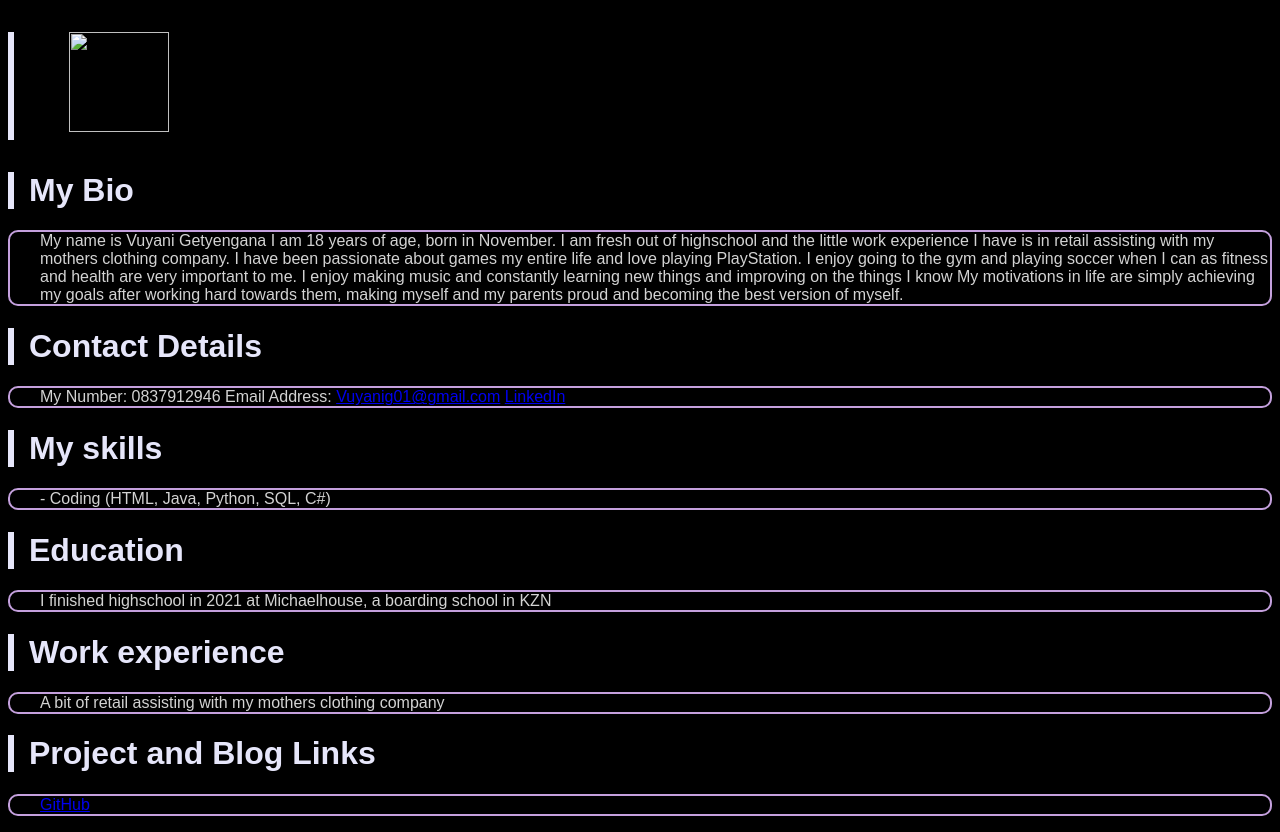
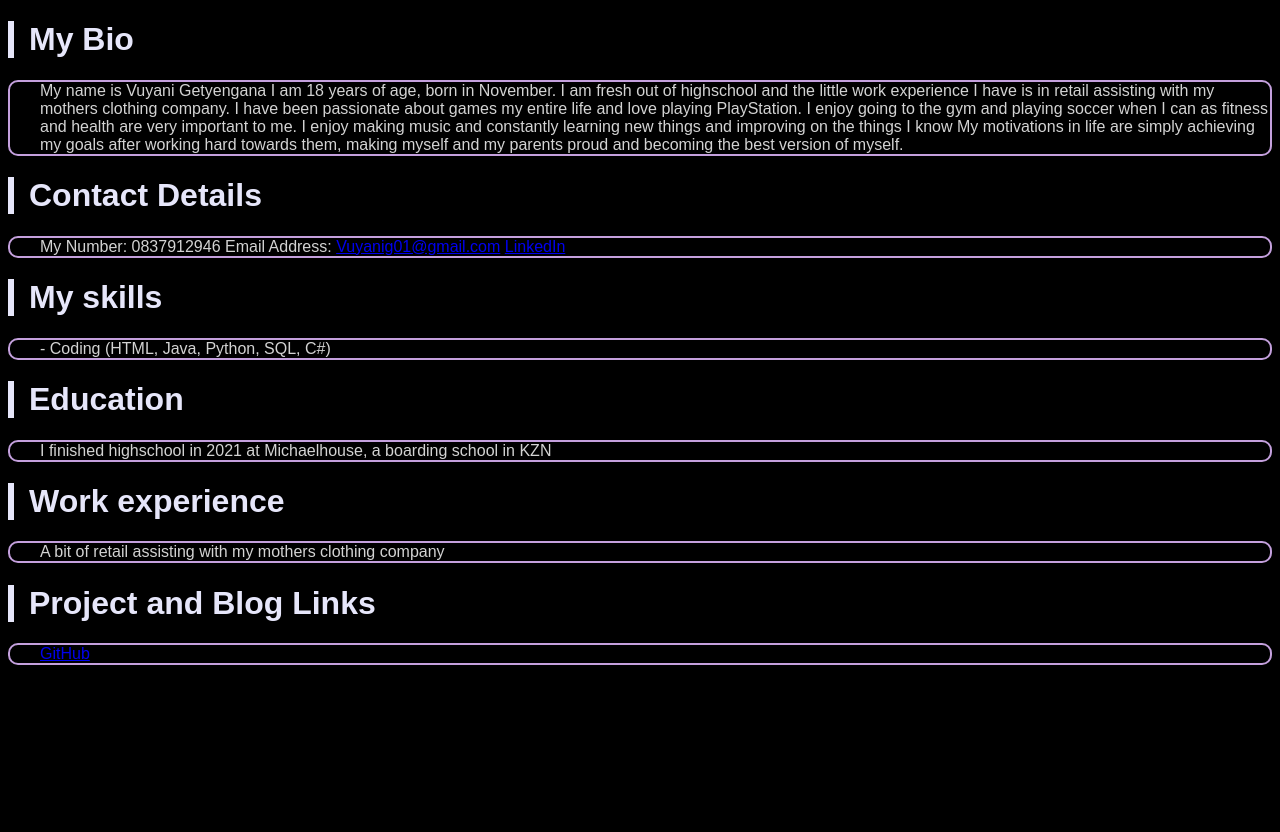
Before and after one commit to VuyaniG/MyCV, a plain HTML site: page index.html in a window 1280 px wide. After the commit the page ends 800 px from the top, so only its background shows below. Drawn offline with Linux system fonts and the light colour scheme.

Commit message:
Update index.html

```diff
--- a/index.html
+++ b/index.html
@@ -40,12 +40,7 @@ p {
 </head>
 <body>
 
-<h1>
-    <figure><img src="IMG/ME"
-    width = "100"
-    height = "100"
-    /></figure>
-</h1>
+
 <h1>
     My Bio
 </h1>
```
